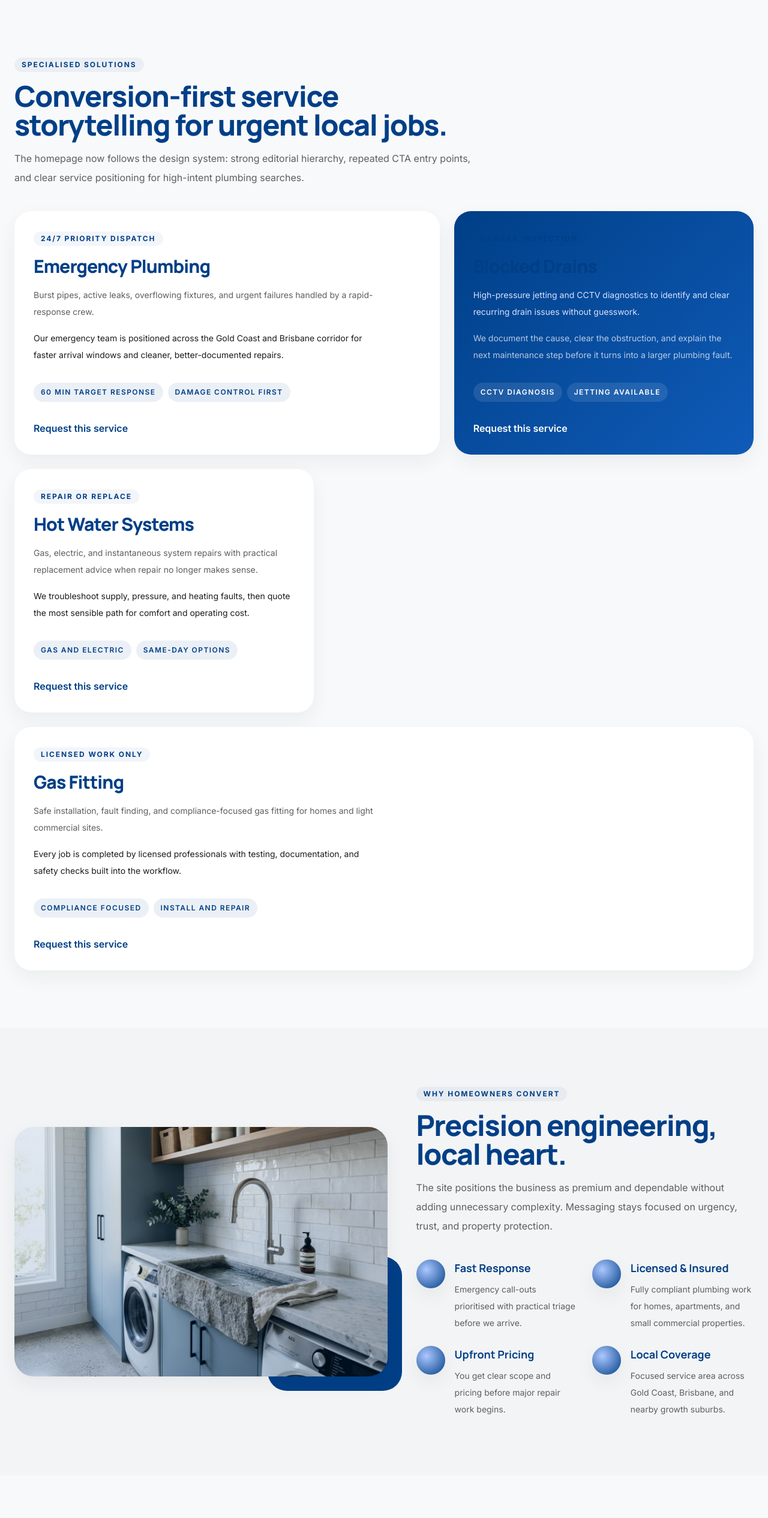
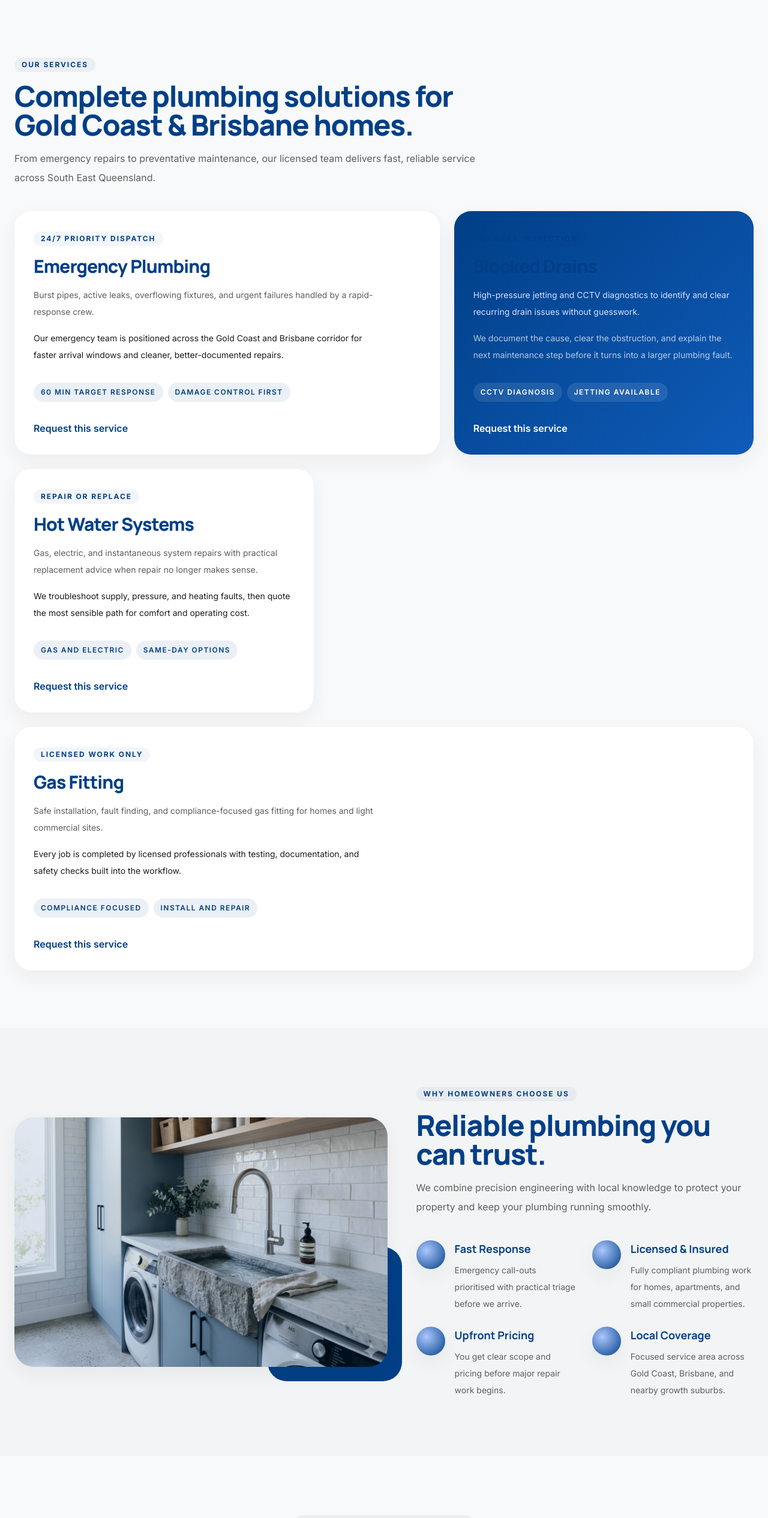
Before and after one commit to LXMachado/lead-capture-plumbing, a React (Vite) app in the folder web/: page / in a window 1280 px wide. Shown: the part 815-3346 px from the top of the page at 60% size. Built offline with nearby package versions, Linux system fonts and the light colour scheme.

Commit message:
Update HomePage content to enhance service messaging and clarity

```diff
--- a/web/index.html
+++ b/web/index.html
@@ -12,3 +12,4 @@
     <script type="module" src="/src/main.jsx"></script>
   </body>
 </html>
+/
--- a/web/src/pages/HomePage.jsx
+++ b/web/src/pages/HomePage.jsx
@@ -14,10 +14,10 @@ export default function HomePage() {
       <section className="section-block section-surface">
         <div className="site-shell space-y-10">
           <div className="section-intro">
-            <p className="eyebrow">Specialised Solutions</p>
-            <h2 className="section-title">Conversion-first service storytelling for urgent local jobs.</h2>
+            <p className="eyebrow">Our Services</p>
+            <h2 className="section-title">Complete plumbing solutions for Gold Coast & Brisbane homes.</h2>
             <p className="section-copy">
-              The homepage now follows the design system: strong editorial hierarchy, repeated CTA entry points, and clear service positioning for high-intent plumbing searches.
+              From emergency repairs to preventative maintenance, our licensed team delivers fast, reliable service across South East Queensland.
             </p>
           </div>
           <ServiceCards />
@@ -42,13 +42,13 @@ export default function HomePage() {
           </div>
 
           <div className="space-y-10">
-            <div className="space-y-4">
-              <p className="eyebrow">Why homeowners convert</p>
-              <h2 className="section-title">Precision engineering, local heart.</h2>
-              <p className="section-copy">
-                The site positions the business as premium and dependable without adding unnecessary complexity. Messaging stays focused on urgency, trust, and property protection.
-              </p>
-            </div>
+          <div className="space-y-4">
+            <p className="eyebrow">Why homeowners choose us</p>
+            <h2 className="section-title">Reliable plumbing you can trust.</h2>
+            <p className="section-copy">
+              We combine precision engineering with local knowledge to protect your property and keep your plumbing running smoothly.
+            </p>
+          </div>
 
             <div className="grid gap-6 sm:grid-cols-2">
               {trustPoints.map((point) => (
@@ -72,15 +72,15 @@ export default function HomePage() {
           <div className="space-y-6 text-white">
             <p className="eyebrow text-tertiary-fixed">Need a plumber now?</p>
             <h2 className="font-display text-4xl font-extrabold tracking-[-0.03em] sm:text-5xl">
-              Fast lead capture without slowing down the site.
+              Get a fast callback within the hour.
             </h2>
             <p className="max-w-2xl text-base leading-8 text-primary-fixed">
-              The quote flow supports the advanced tier fields already wired into the API: urgency, suburb, preferred contact time, and service type.
+              Tell us about your plumbing issue and we'll connect you with a licensed plumber fast. Priority jobs call directly for immediate assistance.
             </p>
             <div className="flex flex-wrap gap-6 text-sm font-semibold uppercase tracking-[0.12em] text-tertiary-fixed">
               <span>24/7 available</span>
               <span>{business.emergencyResponse}</span>
-              <span>Simple admin workflow</span>
+              <span>Licensed & insured</span>
             </div>
           </div>
 
@@ -92,7 +92,7 @@ export default function HomePage() {
         <div className="site-shell space-y-8">
           <div className="section-intro">
             <p className="eyebrow">Service Areas</p>
-            <h2 className="section-title">Local coverage designed for relevant search intent.</h2>
+            <h2 className="section-title">Proudly serving South East Queensland.</h2>
           </div>
           <div className="grid gap-3 sm:grid-cols-2 lg:grid-cols-6">
             {coverageAreas.map((area) => (
```
